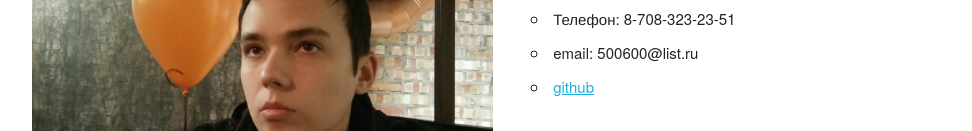
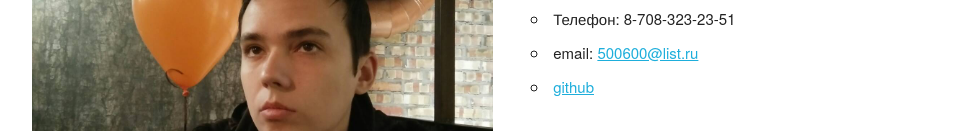
Before and after one commit to LKrivtsov/cv, a plain HTML site: page index.html in a window 1280 px wide. Shown: the part 236-367 px from the top of the page, without its empty margins (128-1100 px from the left). Drawn offline with Linux system fonts and the light colour scheme.

Commit message:
first commit

```diff
--- a/index.html
+++ b/index.html
@@ -26,7 +26,7 @@
           <li>Город: Алматы</li>
           <li>Семейное положение: холост</li>
           <li>Телефон: 8-708-323-23-51</li>
-          <li>email: 500600@list.ru</li>
+          <li>email: <a href="mailto:500600@list.ru?Subject=Приглашение на собеседование" target="_top">500600@list.ru</a></li>
           <li><a href="https://github.com/LKrivtsov">github</a></li>
         </ul>
       </div>
```
